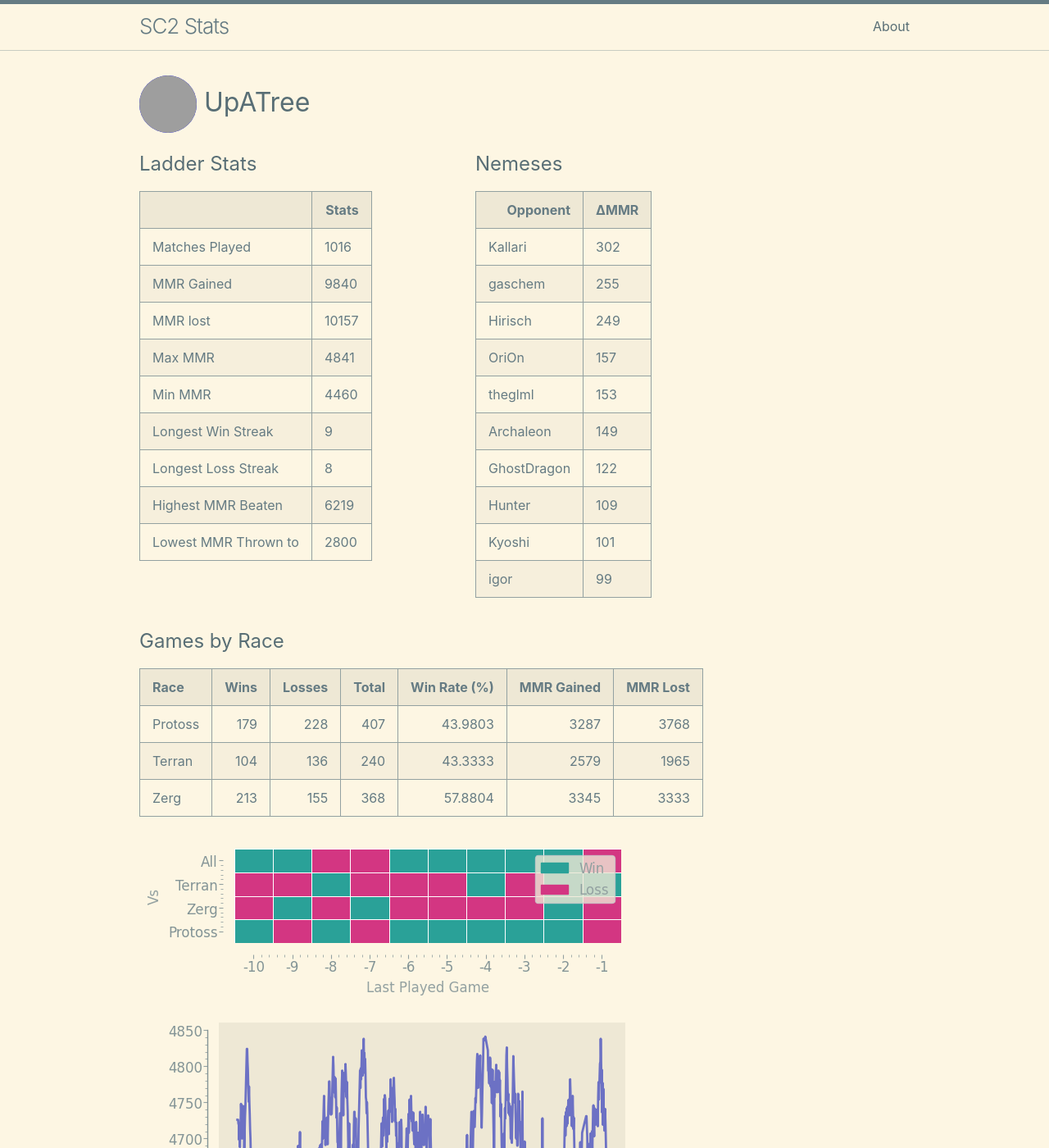
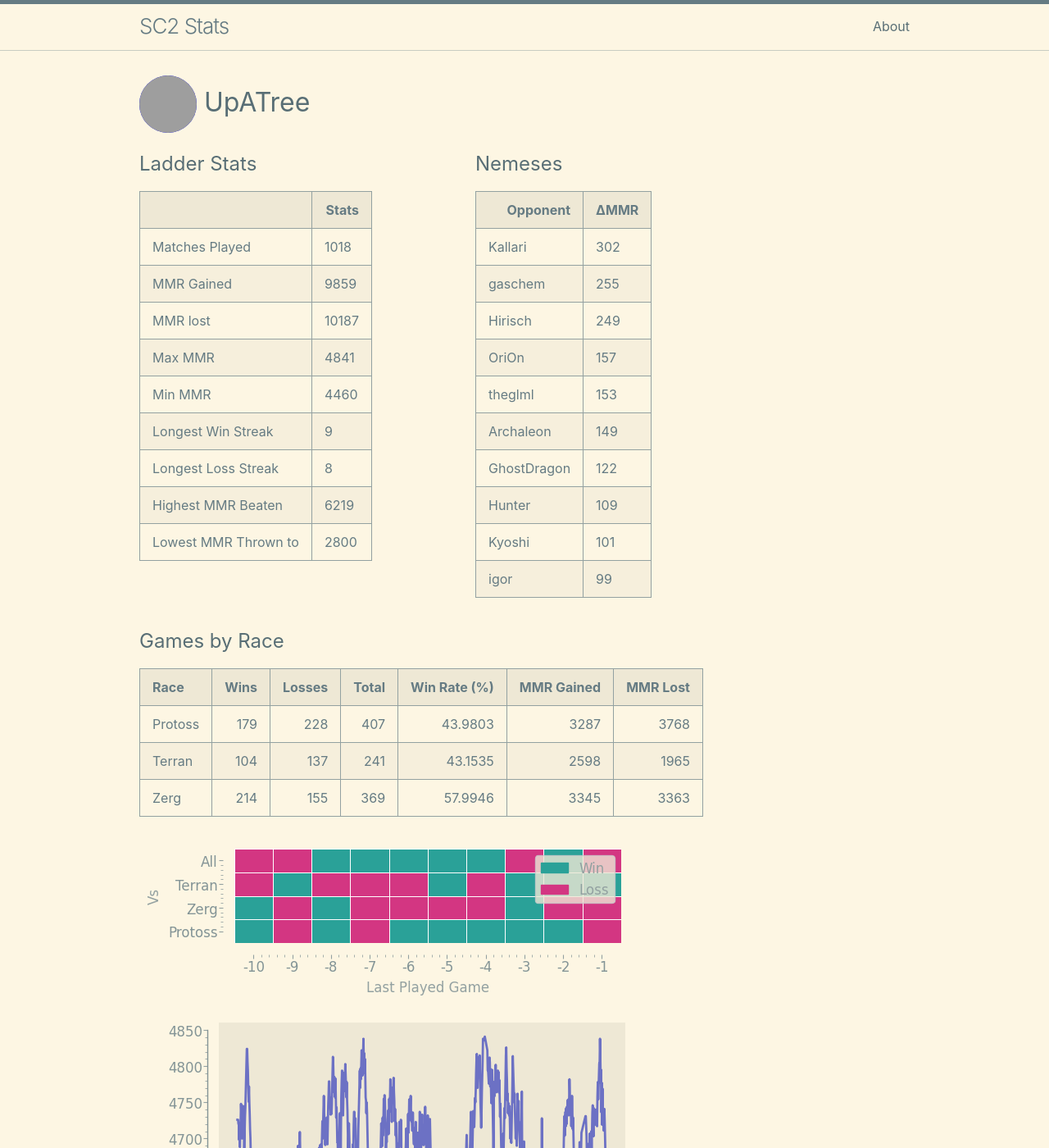
Before and after one commit to kylermurphy/UpATree, a Jekyll site: the page built from docs/index.md, in a window 1280 px wide and 1400 px high. Shown: the whole window at 82% size. Built offline with Jekyll 4.4.1, drawn with Linux system fonts in a browser that asks for light colours; grey boxes are pictures that could not be loaded.

Commit message:
running on push

```diff
--- a/docs/index.md
+++ b/docs/index.md
@@ -18,15 +18,15 @@ layout: home
   <tbody>
     <tr>
       <td>Matches Played</td>
-      <td>1016</td>
+      <td>1018</td>
     </tr>
     <tr>
       <td>MMR Gained</td>
-      <td>9840</td>
+      <td>9859</td>
     </tr>
     <tr>
       <td>MMR lost</td>
-      <td>10157</td>
+      <td>10187</td>
     </tr>
     <tr>
       <td>Max MMR</td>
@@ -115,8 +115,8 @@ layout: home
 | Race    |   Wins |   Losses |   Total |   Win Rate (%) |   MMR Gained |   MMR Lost |
 |:--------|-------:|---------:|--------:|---------------:|-------------:|-----------:|
 | Protoss |    179 |      228 |     407 |        43.9803 |         3287 |       3768 |
-| Terran  |    104 |      136 |     240 |        43.3333 |         2579 |       1965 |
-| Zerg    |    213 |      155 |     368 |        57.8804 |         3345 |       3333 |
+| Terran  |    104 |      137 |     241 |        43.1535 |         2598 |       1965 |
+| Zerg    |    214 |      155 |     369 |        57.9946 |         3345 |       3363 |
 
 ![Games by Race](./assets/gm_hist.png)
 
--- a/log.txt
+++ b/log.txt
@@ -233,3 +233,4 @@ Writing a log file 2025-03-02 16:25:48.
 Writing a log file 2025-03-02 16:47:59.
 Writing a log file 2025-03-02 17:17:48.
 Writing a log file 2025-03-02 17:32:05.
+Writing a log file 2025-03-02 17:48:03.
```
Also changed, not shown: docs/assets/MMR.png, docs/assets/daily.png, docs/assets/gm_hist.png, docs/assets/r_wrt.png, 1 other file.
